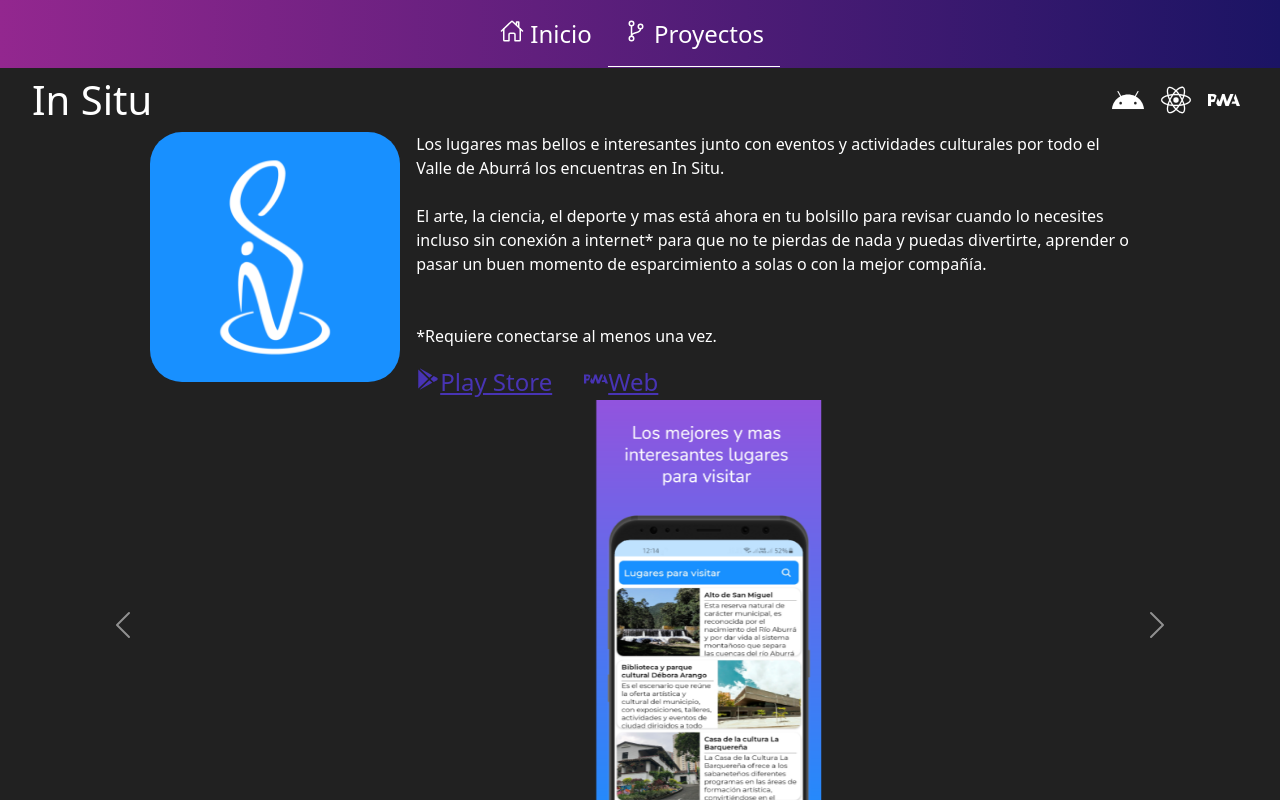
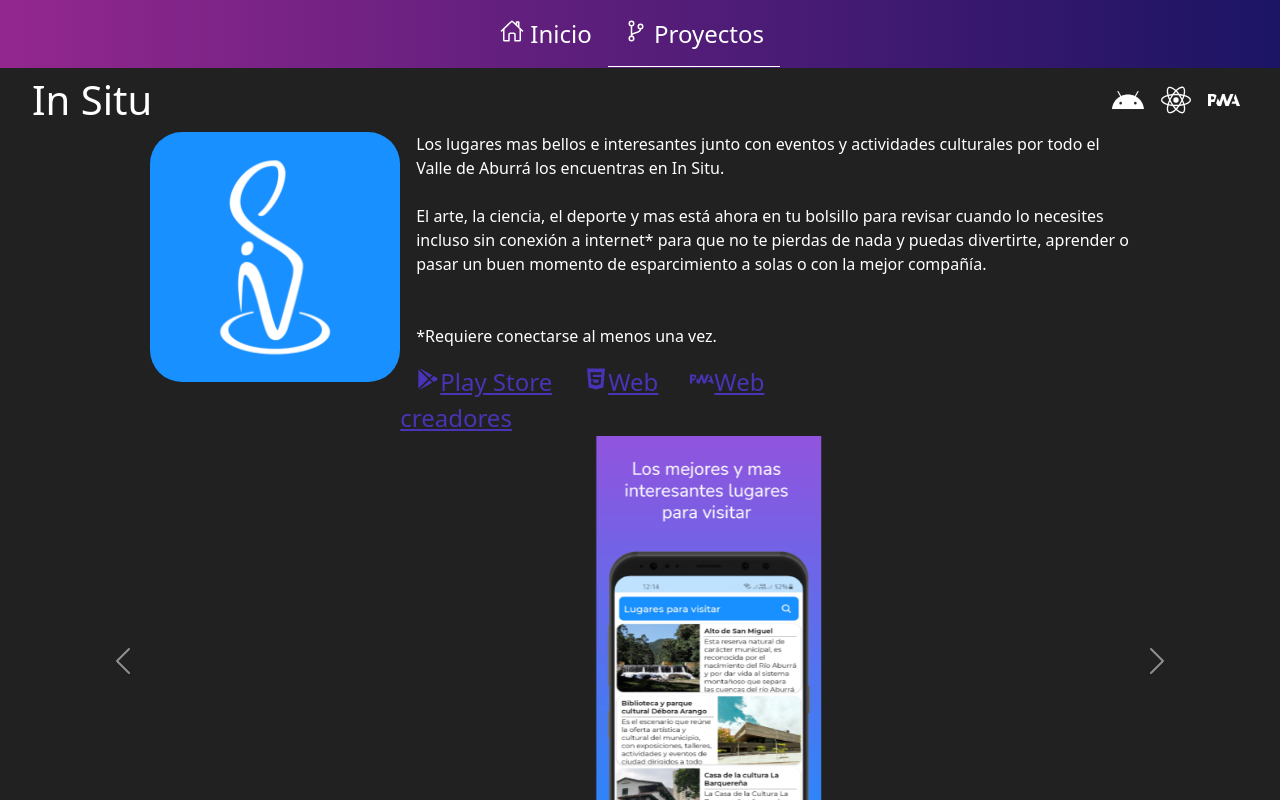
Before and after one commit to jessimalak/jessimalak, a React (Create React App) app: page /projects/insitu in a window 1280 px wide. Built offline with nearby package versions, Linux system fonts and the light colour scheme.

Commit message:
updated inSitu info

```diff
--- a/src/projects.ts
+++ b/src/projects.ts
@@ -33,7 +33,12 @@ const projects = {
         name: "Play Store",
         url: "https://play.google.com/store/apps/details?id=com.insitu.jc2",
       },
-      { icon: "pwa", name: "Web", url: "https://insituweb.com" },
+      { icon: "html5", name: "Web", url: "https://insituapp.com.co" },
+      {
+        icon: "pwa",
+        name: "Web creadores",
+        url: "https://creadoresinsitu.web.app",
+      },
     ],
     images: [
       { label: "", img: "inSitu/screen_1.png" },
```
